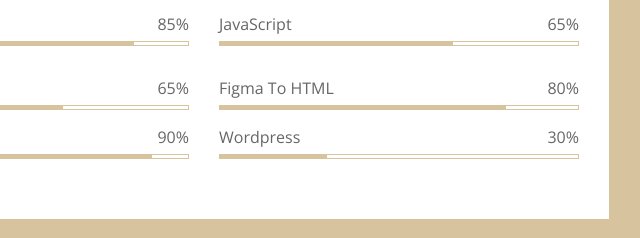
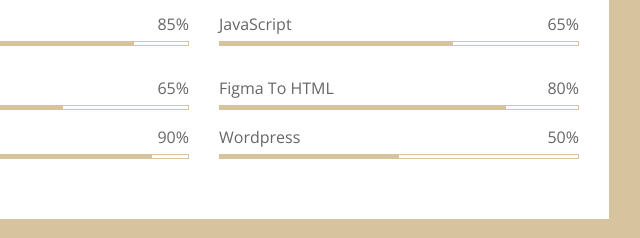
Before and after one commit to dhaval1122/dhaval_portfolio.io, a plain HTML site: page index.html in a window 1280 px wide. Shown: the part 1022-1260 px from the top of the page, 601-1241 px from the left. Drawn offline with nearby package versions, Linux system fonts and the light colour scheme.

Commit message:
Add files via upload

```diff
--- a/index.html
+++ b/index.html
@@ -165,10 +165,10 @@
                                         <div class="progress-bar" role="progressbar" aria-valuenow="80" aria-valuemin="0" aria-valuemax="100"></div>
                                     </div>
                                     <div class="skill-name">
-                                        <p>Wordpress</p><p>30%</p>
+                                        <p>Wordpress</p><p>50%</p>
                                     </div>
                                     <div class="progress">
-                                        <div class="progress-bar" role="progressbar" aria-valuenow="30" aria-valuemin="0" aria-valuemax="100"></div>
+                                        <div class="progress-bar" role="progressbar" aria-valuenow="50" aria-valuemin="0" aria-valuemax="100"></div>
                                     </div>
                                 </div>
                             </div>
```
